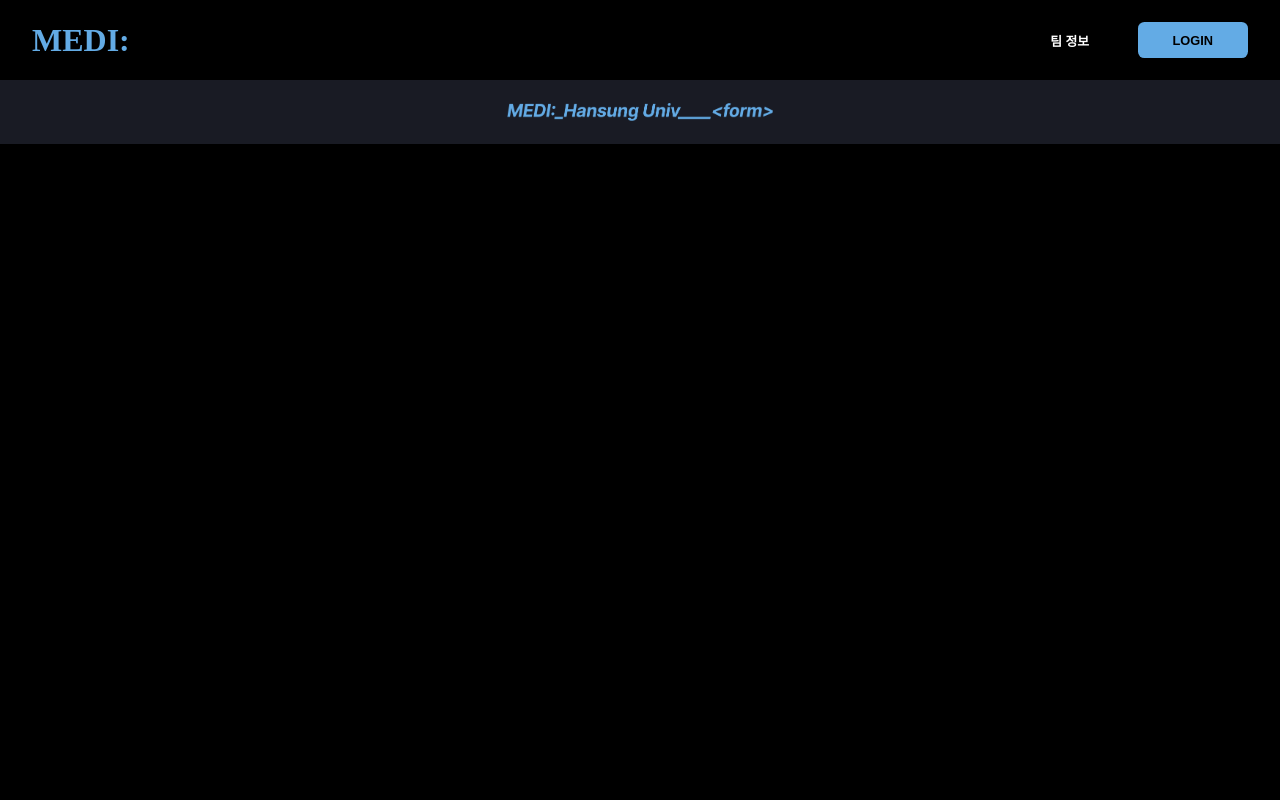
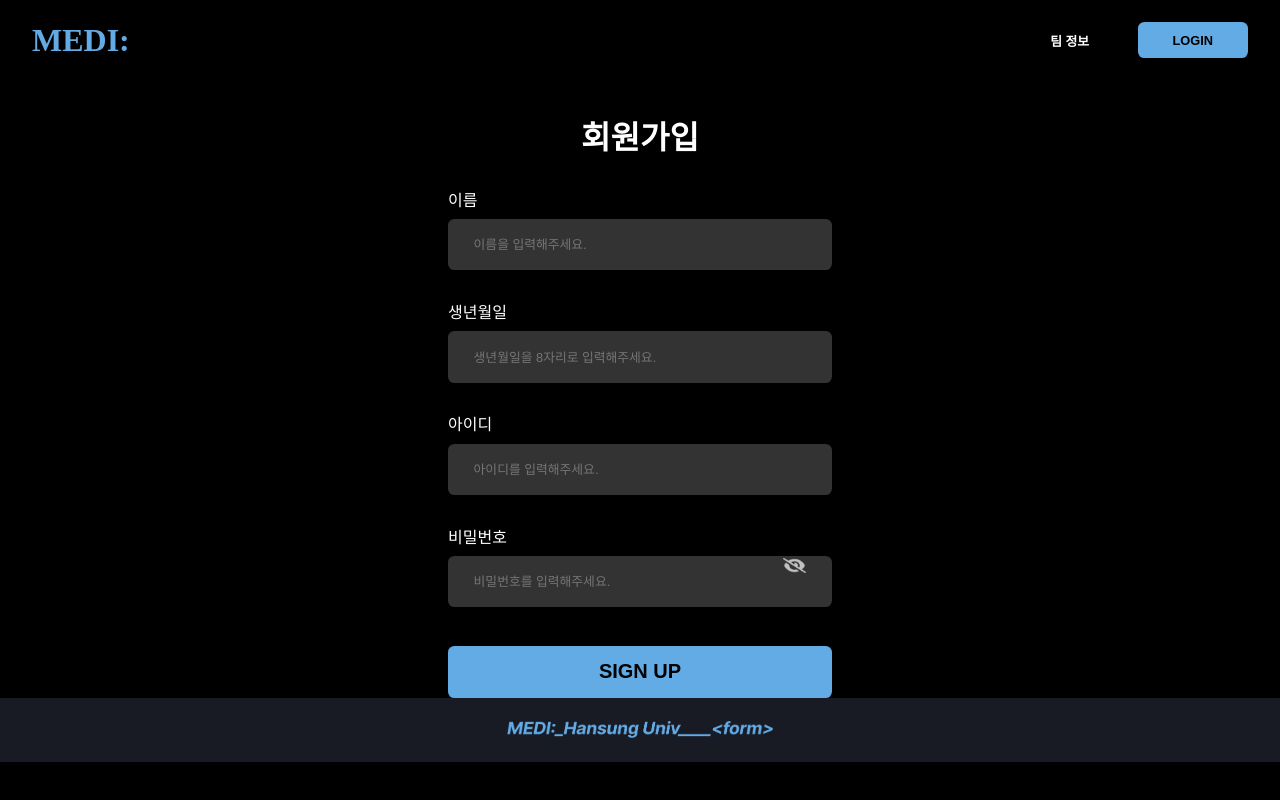
Before and after one commit to hyeonda02/MEDI, a React (Create React App) app in the folder medi/: page /signup in a window 1280 px wide. Before the commit this address had no page. Built offline with nearby package versions, Linux system fonts and the light colour scheme.

Commit message:
signup 구현중

```diff
--- a/medi/src/App.js
+++ b/medi/src/App.js
@@ -20,7 +20,7 @@ function App() {
           <Route path="/" element={<Home />} />
           <Route path="/team" element={<Team />} />
           <Route path="/login" element={<Login />} />
-          <Route path="/singup" element={<Signup />} />
+          <Route path="/signup" element={<Signup />} />
           <Route path="/calc" element={<Calc />} />
         </Routes>
         <Footer/>
--- a/medi/src/pages/Signup.jsx
+++ b/medi/src/pages/Signup.jsx
@@ -1,9 +1,70 @@
-import React from 'react'
+import React, { useState } from 'react';
+import colors from "../styles/colors";
+import { styled } from "styled-components";
+import { Link } from "react-router-dom";
+import LoginP from "../components/p/p-login";
+import LoginInput from "../components/input/input-login";
+import SignButton from "../components/button/button-sign";
+import show from "../assets/images/show.png";
+import noShow from "../assets/images/no-show.png";
 
-function Signup() {
+const LoginContainer = styled.div`
+  width: 30%;
+  margin-top: -1.5vw;
+`
+
+const ShowDiv = styled.div`
+  position: absolute;
+  top: 26.5%;
+  right: 2vw;
+
+  @media (max-width: 1100px) {
+    top: 28%;
+  }
+`
+
+const Signup = () => {
+  const [showPass, setShowPass] = useState(false);
+
+  const toggleShowPswd = () => {
+    setShowPass(!showPass);
+  };
+
   return (
-    <div>
+    <div style={{
+      display: "flex",
+      flexDirection: "column",
+      justifyContent: "center",
+      alignItems: "center"
+    }}>
+      <p style={{ color: colors.white, fontSize: "2.5vw", fontWeight: "bold" }}>회원가입</p>
 
+      <LoginContainer>
+        <LoginP text="이름" />
+        <LoginInput type="text" placeholder="이름을 입력해주세요." />
+      </LoginContainer>
+      <LoginContainer style={{ marginTop: "1vw" }}>
+        <LoginP text="생년월일" />
+        <LoginInput type="text" placeholder="생년월일을 8자리로 입력해주세요." />
+      </LoginContainer>
+      <LoginContainer style={{ marginTop: "1vw" }}>
+        <LoginP text="아이디" />
+        <LoginInput type="text" placeholder="아이디를 입력해주세요." />
+      </LoginContainer>
+      <LoginContainer style={{ position: "relative", marginTop: "1vw" }}>
+        <LoginP text="비밀번호" />
+        <LoginInput type={showPass ? "text" : "password"} placeholder="비밀번호를 입력해주세요." />
+
+        <ShowDiv onClick={toggleShowPswd}>
+          {showPass ? (
+            <img src={show} alt="show" style={{ height: "1.2vw", width: "1.8vw", cursor: "pointer" }} />
+          ) : (
+            <img src={noShow} alt="no-show" style={{ height: "1.2vw", width: "1.8vw", cursor: "pointer" }} />
+          )}
+        </ShowDiv>
+
+        <SignButton buttonText="SIGN UP" linkTo="/login" type="submit" />
+      </LoginContainer>
     </div>
   )
 }
```
